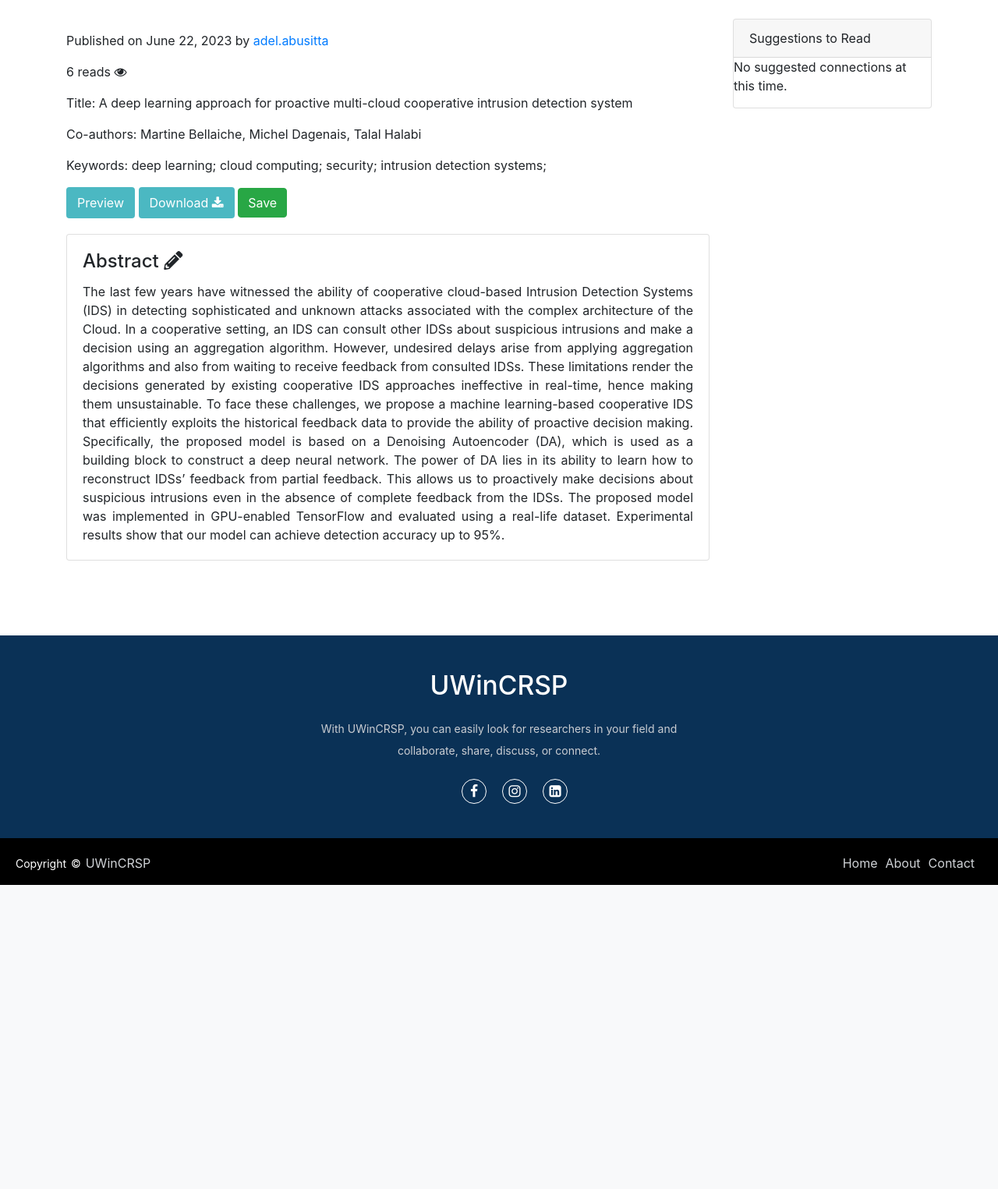
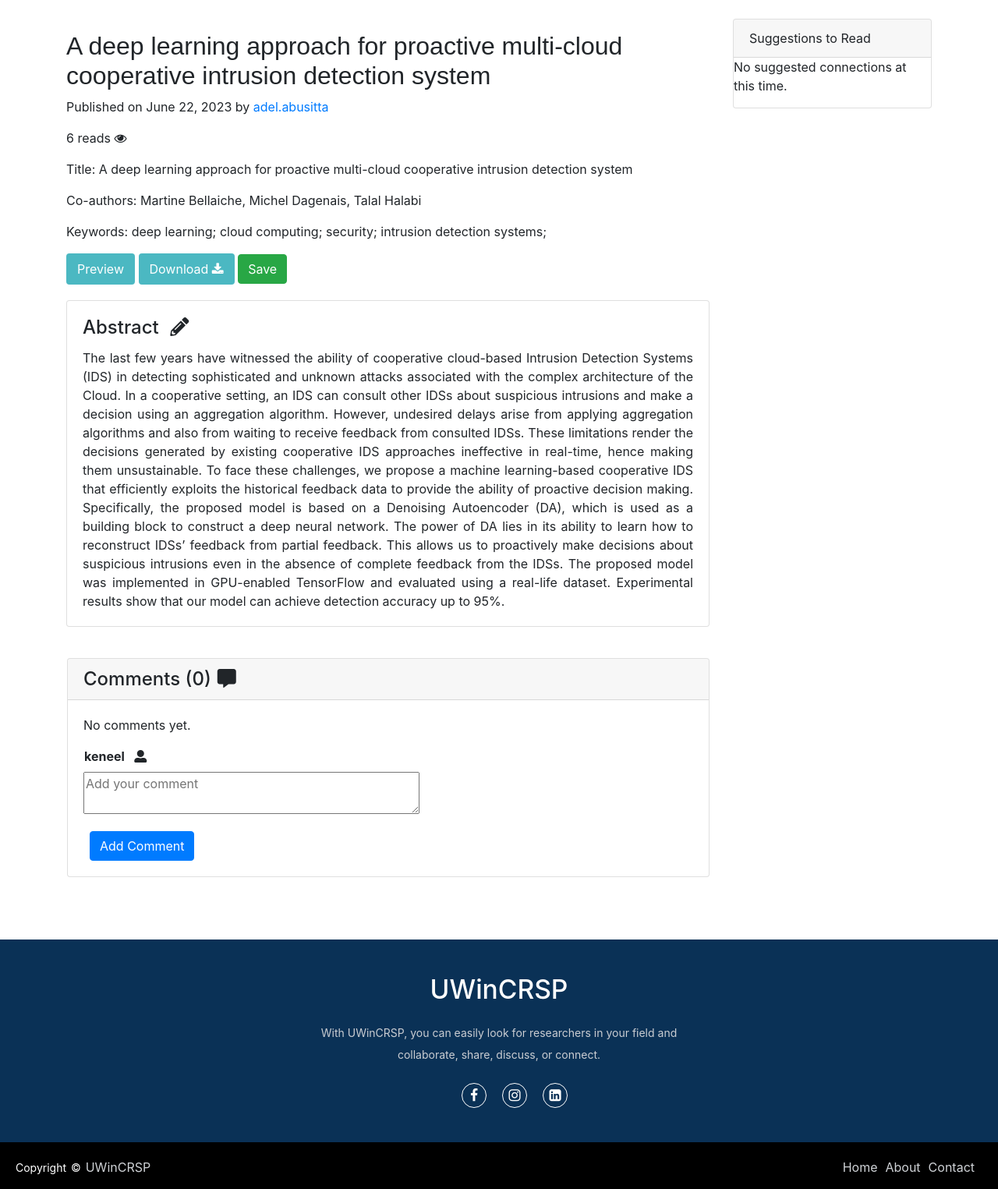
Before and after one commit to jayduttbhatt1999/CRSP, a Django app: page /posts/22 in a window 1280 px wide. Shown: the part 56-1581 px from the top of the page at 78% size. Before the commit the page ends 1191 px from the top, so only its background shows below. Run offline with Django 4.2, Linux system fonts and the light colour scheme; a user stored in the database is signed in; data comes from the database, SQL or seed files in the repository; both versions use the stored data as it was after the commit; some libraries are stand-ins or nearby versions.

Commit message:
comment section code

```diff
--- a/CRSP/settings.py
+++ b/CRSP/settings.py
@@ -46,7 +46,7 @@ MIDDLEWARE = [
     'django.middleware.security.SecurityMiddleware',
     'django.contrib.sessions.middleware.SessionMiddleware',
     'django.middleware.common.CommonMiddleware',
-    'django.middleware.csrf.CsrfViewMiddleware',
+    # 'django.middleware.csrf.CsrfViewMiddleware',
     'django.contrib.auth.middleware.AuthenticationMiddleware',
     'django.contrib.messages.middleware.MessageMiddleware',
     'django.middleware.clickjacking.XFrameOptionsMiddleware',
--- a/accounts/admin.py
+++ b/accounts/admin.py
@@ -1,6 +1,6 @@
 from django.contrib import admin
 from keneel.models import register
-from accounts.models import Profile ,Post, Connection, Skill, SavedPost
+from accounts.models import Profile ,Post, Connection, Skill, SavedPost, Comment
 # Register your models here.
 
 admin.site.register(register)
@@ -10,6 +10,7 @@ admin.site.register(Post)
 admin.site.register(Connection)
 admin.site.register(Skill)
 admin.site.register(SavedPost)
+admin.site.register(Comment)
 
 # class PostAdmin(admin.ModelAdmin):
 #     list_display = ('title', 'authors', 'keywords', 'abstract', 'paper', 'allow_downloading', 'published_on', 'uploaded_by')
--- a/accounts/forms.py
+++ b/accounts/forms.py
@@ -1,6 +1,8 @@
+
 from django import forms
 from django.contrib.auth.forms import UserCreationForm
 from django.contrib.auth.models import User
+from .models import Comment
 
 
 class CustomUserCreationForm(UserCreationForm):
@@ -12,3 +14,18 @@ class CustomUserCreationForm(UserCreationForm):
     class Meta:
         model = User
         fields = ('email', 'password', 'password1', 'name', 'dept', 'scholar')
+
+
+class CommentForm(forms.ModelForm):
+    # name = forms.CharField(max_length=100)
+    body = forms.CharField(widget=forms.Textarea(attrs={"rows": 2, "placeholder": "Add your comment"}), label="")
+
+    class Meta:
+        model = Comment
+        fields = ['body']
+
+
+# class CommentForm(forms.ModelForm):
+#     class Meta:
+#         model = Comment
+#         fields = ['body']
--- a/accounts/templates/posts.html
+++ b/accounts/templates/posts.html
@@ -1,10 +1,11 @@
 {% extends 'base1.html' %}
+{{ form.media }}
 {% block content %}
 
 <div class="container" >
   <div class="row" >
     <div class="col-md-9">
-        <h2 style="margin-top: 40px; font-family: sans-serif;">{{ posts.title }}</h2>
+        <h2 style="margin-top: 40px; font-family: sans-serif;">{{ post.title }}</h2>
 
       <p>Published on {{ post.published_on|date:'F d, Y' }} by <a href="{% url 'profile' post.uploaded_by.username %}">{{ post.uploaded_by }}</a></p>
   <p>{{ post.views }} reads <i class="fa fa-eye" aria-hidden="true"></i></p>
@@ -58,7 +59,7 @@
 
           <div class="card mb-3" style="margin-top: 20px;">
             <div class="card-body">
-              <h4 class="card-title">Abstract <i class='fas fa-pencil-alt' aria-hidden="true" ></i> </h4>
+              <h4 class="card-title">Abstract <i class='fas fa-pencil-alt ml-2' aria-hidden="true" ></i></h4>
               <p class="card-text text-justify">{{ post.abstract }}</p>
             </div>
 {#            <script>#}
@@ -81,12 +82,9 @@
             <!-- <div class="text-center" style="margin-top: 10px;">
                 <embed src="https://www.w3.org/WAI/ER/tests/xhtml/testfiles/resources/pdf/dummy.pdf" type="application/pdf" width="100%" height="600px" />
               </div> -->
-
           </div>
-
     </div>
 <div class="col-md-3">
-
     <div class="card mt-4">
        <div class="card-header">Suggestions to Read</div>
        <ul class="list-group list-group-flush">
@@ -100,7 +98,117 @@
       {% endif %}
    </div>
 </div>
-  </div>
+{#  <div class="container">#}
+{#      <div class="row ml-0">#}
+{#          {% if not comments %}#}
 
+{#          {% else %}#}
+{#            {% for comment in comments %}#}
+{#                {{ comment.body }}#}
+{#            {% endfor %}#}
+{#          {% endif %}#}
+{#      </div>#}
+{#      <div class="row ml-0">#}
+{#          <h2 class="mt-3">Comments</h2>#}
+{#      </div>#}
+{#      <div class="row ml-0">#}
+{#          <p class="mt-2">#}
+{#              <strong>{{ user.username }}</strong>#}
+{#          </p>#}
+{#          <form method="post" action="{% url 'add_comment' post_id=post.id %}" class="ml-3">#}
+{#            {% csrf_token %}#}
+{#            {{ form.as_p }}#}
+{#             <button type="submit" class="btn btn-primary">Add Comment</button>#}
+{#        </form>#}
+{#      </div>#}
+{#      <div class="row ml-0">#}
+{#          {% if not Post.comments.all %}#}
+{#             <p>No comments yet...</p>#}
+{#          {% else %}#}
+{#            {% for comment in Post.comments.all %}#}
+{#                {{ comment.date_added }}#}
+{#                {{ comment.body }}#}
+{#            {% endfor%}#}
+{#          {% endif %}#}
+{#      </div>#}
+{#  </div>#}
+<div class="card mt-4 ml-3" style="width: 51.5rem">
+    <h4 class="card-header">Comments ({{ post.comments.count }})<i class='fas fa-comment-alt ml-2' aria-hidden="true" ></i></h4>
+    <div class="card-body">
+        {% if post.comments.all %}
+            {% for comment in post.comments.all %}
+                <div class="row mt-2">
+                    <div class="col-md-2 padding-0">
+                        <p class="text-primary">{{ comment.name }}</p>
+                    </div>
+                    <div class="col-md-10 padding-0">
+                        <div class="row">
+                            <div class="col-md-9">
+                                <p>{{ comment.body }}</p>
+                            </div>
+                            <div class="col md-3">
+                                <p class="text-right text-secondary">{{ comment.created_at|date:'F d, Y' }}</p>
+                            </div>
+                        </div>
+                    </div>
+                    <div class="col-md-12 padding-0">
+                        <div class="row">
+                            <div class = "col-md-3">
+                                <p>Reply: <span class="text-primary">{{ user.username }}</span></p>
+                            </div>
+                            <div class = "col-md-5">
+                                <p><span class="">{{ comment.reply_content }}</span></p></p>
+                            </div>
+                            <div class = "col-md-4">
+                                <p class="text-right text-secondary">{{ comment.created_at|date:'F d, Y' }}</p>
+                            </div>
+                        </div>
+                    </div>
+                    <div class="row reply mx-0 ml-3">
+                        <label class="text-primary text-center" data-toggle="collapse" data-target="#replyBox{{ comment.id }}" aria-expanded="false" aria-controls="replyBox{{ comment.id }}">
+                            Reply
+                        </label>
+                        <div class="collapse" id="replyBox{{ comment.id }}">
+                            <form action="{% url 'add_reply' comment.id %}" method="post">
+                                {% csrf_token %}
+                                <div class="col-md-2 padding-0">
+                                    <textarea name="reply_content" rows="2" cols="30" placeholder="Add a Reply"></textarea>
+{#                                    <input type="hidden" name="cid" value="{{ comment.id }}">#}
+                                </div>
+                                <div class="col-md-4 padding-0">
+{#                                    <input type="hidden" name="pid" value="{{ post.id }}">#}
+                                    <button type="submit" class="btn btn-primary">Reply</button>
+                                </div>
+                            </form>
+                        </div>
+                    </div>
+                </div>
+                <hr>
+            {% endfor %}
+        {% else %}
+            <p>No comments yet.</p>
+        {% endif %}
+
+        <form method="post" action="{% url 'add_comment' post.id %}">
+            {% csrf_token %}
+            <div class="row">
+                <strong class="ml-3">{{ user.username }}</strong>&nbsp;<i class='fas fa-user-alt mt-1 ml-2' aria-hidden="true"></i>
+            </div>
+            <div class="row mt-2">
+                <div class="col-md-10 padding-0">
+                    {{ comment_form.as_p }}
+                </div>
+            </div>
+            <div class="row ml-2">
+{#                <input type="hidden" name="pid" value="{{ post.id }}">#}
+                <input type="hidden" name="pid" value="">
+                <button type="submit" class="btn btn-primary">Add Comment</button>
+            </div>
+        </form>
+    </div>
 </div>
+</div>
+</div>
+</div>
+
 {% endblock %}
--- a/accounts/urls.py
+++ b/accounts/urls.py
@@ -48,4 +48,7 @@ urlpatterns = [
     path('autosuggest', views.autosuggest, name="autosuggest"),
     path('search/', views.post_search, name='post_search'),
     path('search/', views.search, name='search'),
+    path('add_comment/<int:post_id>/', views.add_comment, name='add_comment'),
+    # path('add_reply/<int:comment_id>/', views.reply, name='add_reply'),
+    path('add_reply/<int:comment_id>/', views.add_reply, name='add_reply'),
 ]
--- a/accounts/views.py
+++ b/accounts/views.py
@@ -6,11 +6,11 @@ from django.core.exceptions import ObjectDoesNotExist
 from django.db.models import Q
 from django.shortcuts import render, redirect, get_object_or_404
 from django.contrib.auth import authenticate, login, logout
-from accounts.forms import CustomUserCreationForm
+from accounts.forms import CustomUserCreationForm, CommentForm
 from django.contrib.auth.models import User
 from django.core.mail import send_mail
 from django.contrib.auth.decorators import login_required
-from accounts.models import Profile, Post, Connection, Skill, SavedPost, get_post_suggestion
+from accounts.models import Profile, Post, Connection, Skill, SavedPost, get_post_suggestion, Comment
 from .models import get_suggested_connections
 from django.core.files.storage import FileSystemStorage
 from django.utils import timezone
@@ -142,24 +142,24 @@ def logout_view(request):
 def posts_view(request, post_id):
     try:
         post = Post.objects.get(id=post_id)
-        post.views += 1  # Increment the views count
+        post.views += 1
         post.save()
+
         if request.user.is_authenticated:
             is_saved = SavedPost.objects.filter(user=request.user, post=post_id).exists()
             postsuggestion = get_post_suggestion(request.user)
-        # else:
-        #     return render(request, 'login.html')
+
+        form = CommentForm()
+
     except Post.DoesNotExist:
         return render(request, '404.html', status=404)
-
-    # is_saved = True
-    # postsuggestion = "Sample suggestion"
 
     context = {
         'post': post,
         'pdf_url': post.paper.url,
         'is_saved': is_saved,
-        'suggestedpost': postsuggestion
+        'suggestedpost': postsuggestion,
+        'comment_form': form
     }
     return render(request, 'posts.html', context)
 
@@ -366,7 +366,8 @@ def pdf_download(request, post_id):
 def post_search(request):
     query = request.GET.get('query', '')
     if query:
-        multiple_query = Q(Q(title__icontains=query) | Q(authors__icontains=query) | Q(paper__icontains=query) | Q(abstract__icontains=query))
+        multiple_query = Q(Q(title__icontains=query) | Q(authors__icontains=query) | Q(paper__icontains=query) | Q(
+            abstract__icontains=query))
         posts = Post.objects.filter(multiple_query)
     else:
         posts = Post.objects.all()
@@ -392,3 +393,51 @@ def search(request):
     else:
         posts = Post.objects.all()
     return render(request, 'search_post_list.html', {'search_result': posts})
+
+
+@login_required
+# def add_comment(request, post_id):
+#     if request.method == 'POST':
+#         form = CommentForm(request.POST)
+#         if form.is_valid():
+#             comment = form.save(commit=False)
+#             comment.post_id = post_id
+#             comment.name = request.user.username
+#             comment.save()
+#             return redirect('posts', post_id=post_id)
+#     else:
+#         form = CommentForm()
+#         post1 = Post.objects.get(id=post_id)
+#         get_comment = post1.comments.all()
+#         comment_form = CommentForm()
+#         return render(request, 'posts.html', {'post': post1, 'get_comment': get_comment, 'comment_form': comment_form})
+#     return redirect('posts', post_id=post_id)
+#
+def add_comment(request, post_id):
+    if request.method == 'POST':
+        form = CommentForm(request.POST)
+        if form.is_valid():
+            comment = form.save(commit=False)
+            comment.post_id = post_id
+            comment.name = request.user.username
+            comment.save()
+            return redirect('posts', post_id=post_id)
+    else:
+        form = CommentForm()
+        post1 = get_object_or_404(Post, id=post_id)
+        get_comment = post1.comments.all()
+        comment_form = CommentForm()
+        return render(request, 'posts.html', {'post': post1, 'get_comment': get_comment, 'comment_form': comment_form})
+    return redirect('posts', post_id=post_id)
+
+
+def add_reply(request, comment_id):
+    if request.method == 'POST':
+        reply_content = request.POST.get('reply_content')
+        comment = get_object_or_404(Comment, id=comment_id)
+
+        comment.reply_content = reply_content
+        comment.save()
+
+        return redirect('posts', post_id=comment.post_id)
+    return redirect('home')
```
Also changed, not shown: accounts/models.py (+13 -0 lines), accounts/migrations/0038_alter_post_uploaded_by_comment.py (added), accounts/migrations/0039_rename_assignment_comment_post.py (added), accounts/migrations/0040_remove_comment_name.py (added), accounts/migrations/0041_comment_name.py (added), accounts/migrations/0042_remove_comment_name.py (added), accounts/migrations/0043_comment_name.py (added), accounts/migrations/0044_comment_p_comment.py (added), accounts/migrations/0045_remove_comment_p_comment_comment_reply_content.py (added), accounts/migrations/0046_remove_comment_reply_content_comment_reply.py (added), accounts/migrations/0047_alter_comment_reply.py (added), accounts/migrations/0048_rename_reply_comment_reply_content.py (added), accounts/migrations/0049_rename_date_added_comment_created_at.py (added), db.sqlite3.
